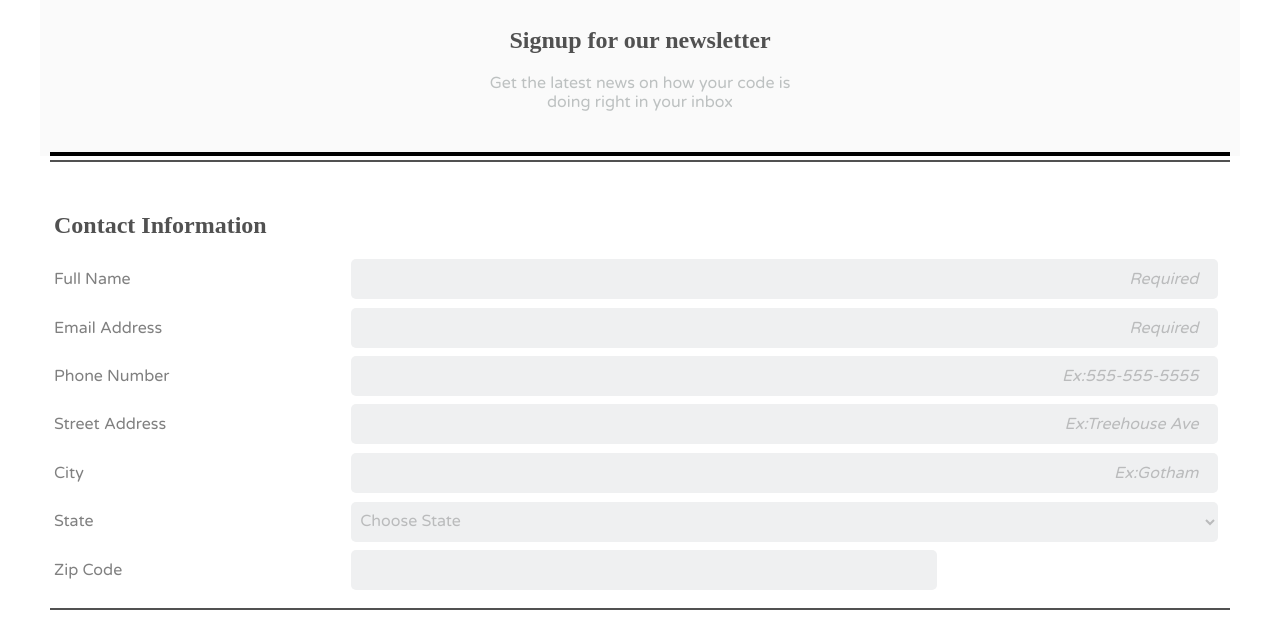
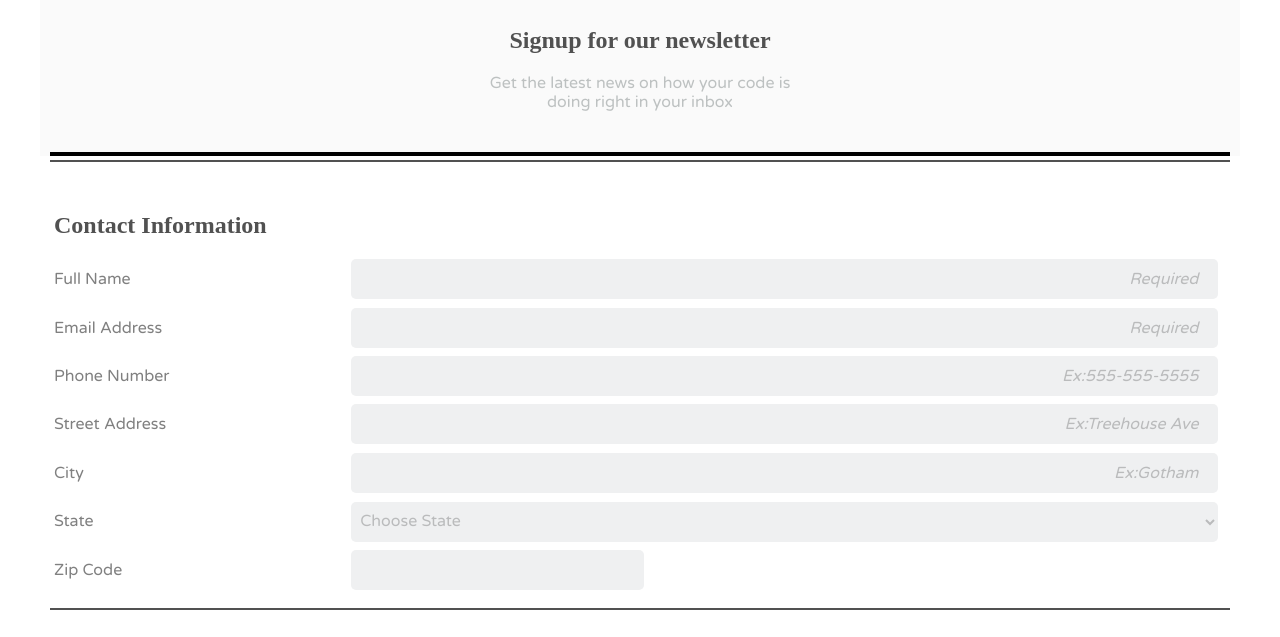
Before and after one commit to Jmunoz85/online_registration_v4, a plain HTML site: page index.html in a window 1280 px wide. Shown: the part 100-737 px from the top of the page. Drawn offline with Linux system fonts and the light colour scheme.

Commit message:
Update styles.css

```diff
--- a/css/styles.css
+++ b/css/styles.css
@@ -187,4 +187,7 @@ input:focus {
     display: inline-block;
     width: 74%;
   }
+  input#zipcode {
+    max-width: 25%;
+  }
 }
```
